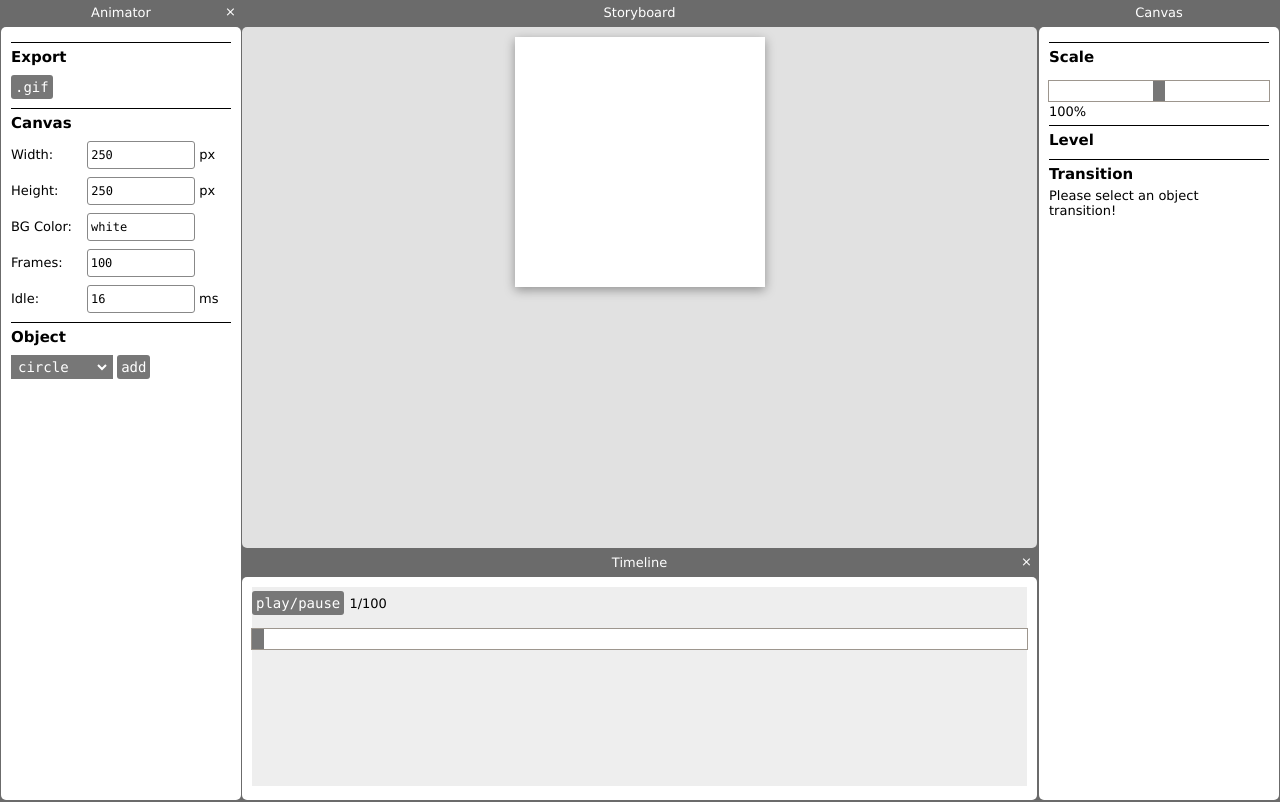
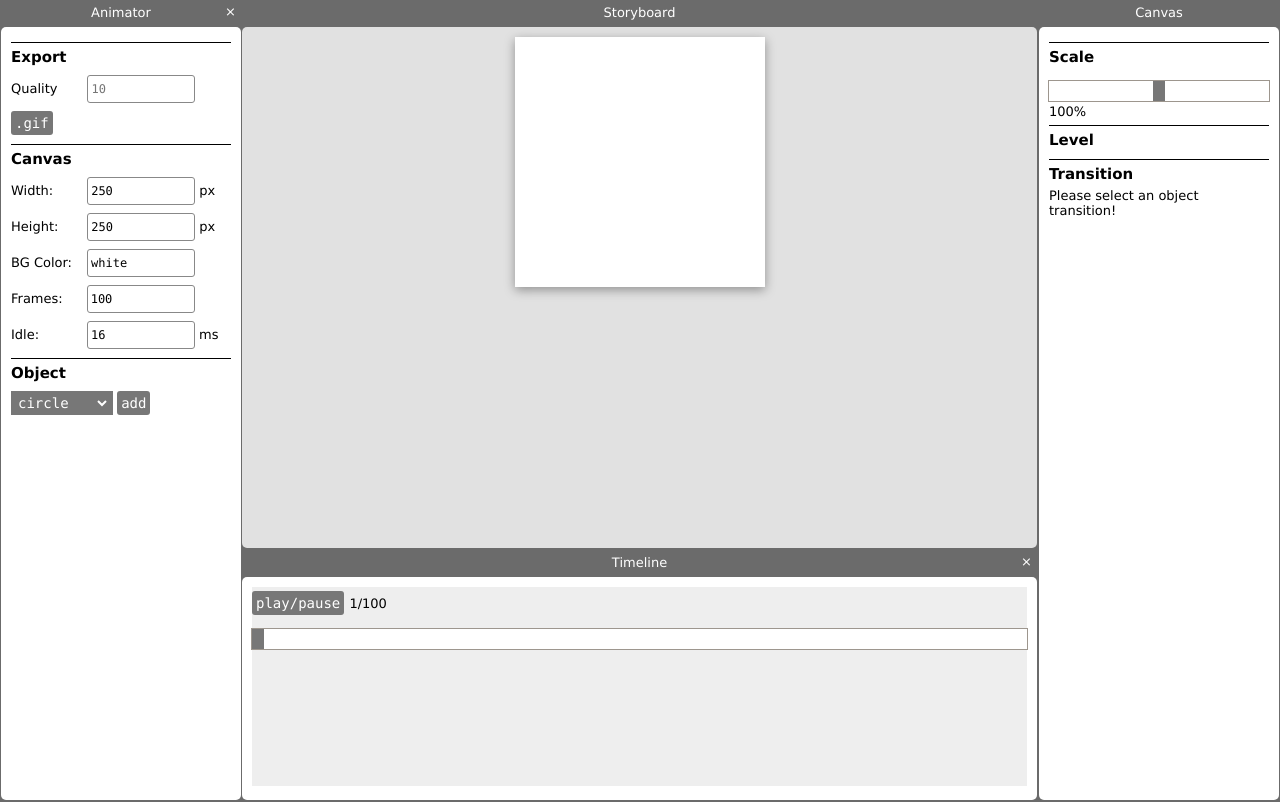
Before and after one commit to shuding/animator, a plain HTML site: page index.html in a window 1280 px wide. Shown: the top 806 px of the page. Drawn offline with Linux system fonts and the light colour scheme.

Commit message:
Export gif quality

```diff
--- a/index.html
+++ b/index.html
@@ -19,6 +19,7 @@
   <div class="content">
     <div class="content_inner">
       <h2>Export</h2>
+      <span>Quality</span><input class="setting_input" type="number" min="1" max="10" step="1" required="true" placeholder="10"/>
       <input type="submit" value=".gif" ng-click="exportGIF()"/>
       <h2>Canvas</h2>
       <ul>
```
